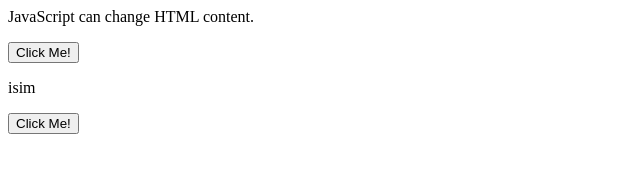
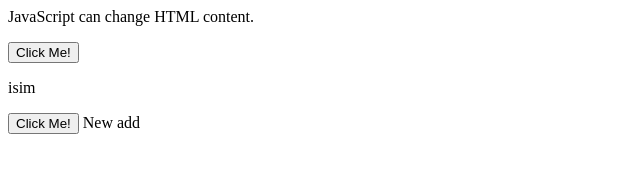
Before and after one commit to harunkesmegulu/my-first-repo, a plain HTML site: page index2.html in a window 1280 px wide. Shown: the full height of the page, 0-640 px from the left. Drawn offline with Linux system fonts and the light colour scheme.

Commit message:
new changes21_07

```diff
--- a/index2.html
+++ b/index2.html
@@ -5,6 +5,7 @@
     <button type="button" onclick=yzdr()>Click Me!</button>
     <p id="demo2">isim</p>
     <p></p><button type="button" onclick=Gyzdr("HARUN")>Click Me!</button>
+       <p4>New add</p4>
 </body>
 
 <script>
```
